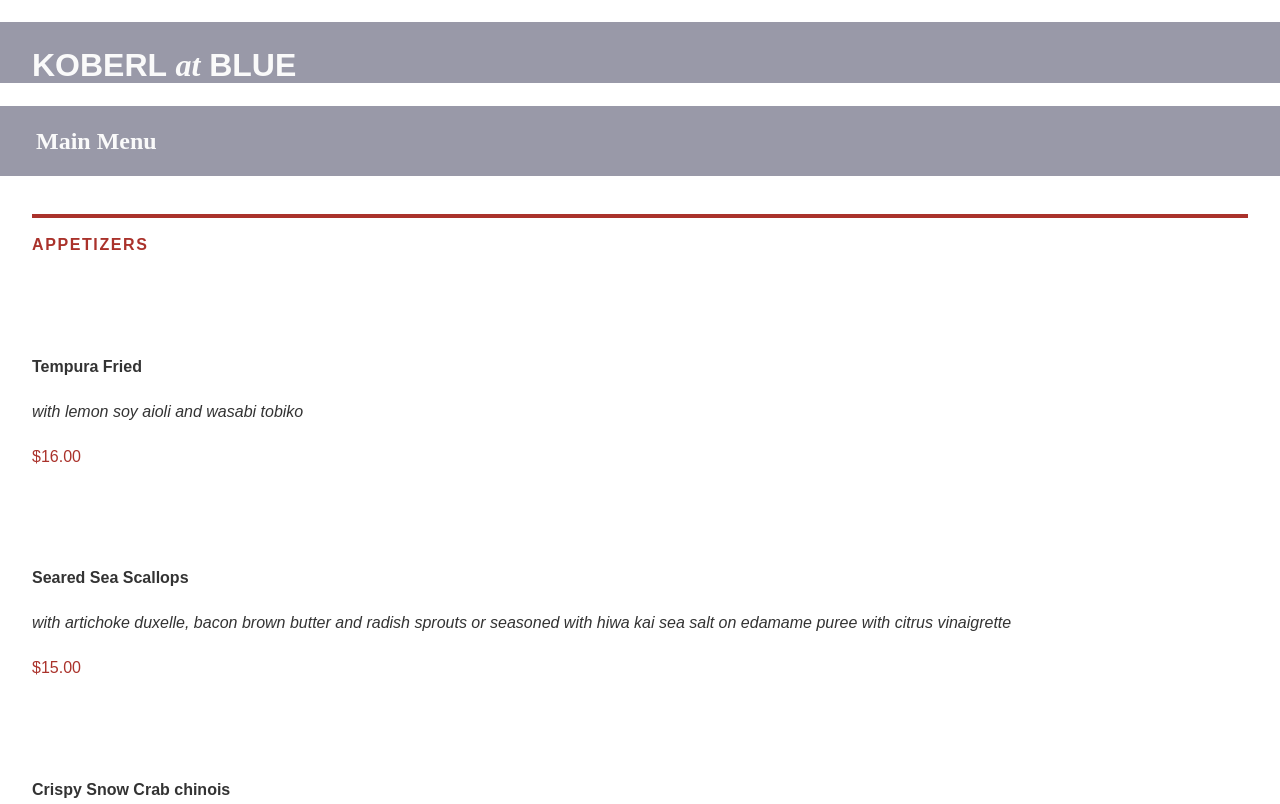
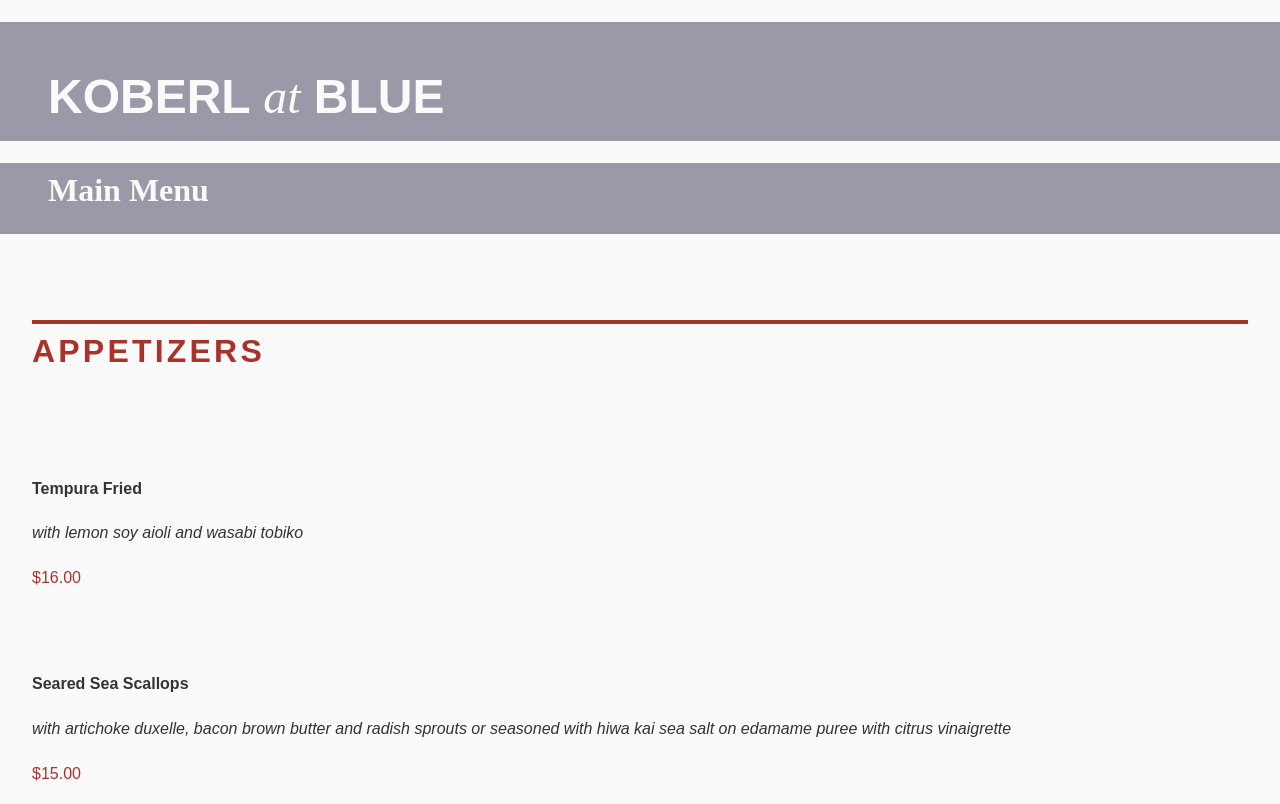
Before and after one commit to lkim34/lkim34.github.io, a plain HTML site: page restaurantmenucss/index.html in a window 1280 px wide. Shown: the top 804 px of the page. Drawn offline with Linux system fonts and the light colour scheme.

Commit message:
Update style.css

```diff
--- a/restaurantmenucss/style.css
+++ b/restaurantmenucss/style.css
@@ -1,19 +1,21 @@
 /*CSS document*/
 html, body, div, applet, object, iframe, h1, h2, h3, h4, h5, h6, p, blockquote, pre, a, abbr, acronym, address, big, cite, code, del, dfn, em, img, ins, kbd, q, s, samp, small, strike, strong, sub, sup, tt, var, b, u, i, center, dl, dt, dd, ol, ul, li, fieldset, form, label, legend, table, caption, tbody, tfoot, thead, tr, th, td, article, aside, canvas, details, embed, figure, figcaption, footer, header, hgroup, menu, nav, output, ruby, section, summary, time, mark, audio, video {margin: 0; padding: 0; border: 0; font-size: 100%; font: inherit; display: block;}
 
+/* Replace this whole line 3 with my version of Eric Meyer’s reset tool.*/
+
 body {
-	background-color: rgb (250,250,250); /* Not totally white. */
-	color:rgb(51,51,51);  /* Not totally black. */
+	background-color: rgb(250, 250, 250); /* Not totally white. */
+	color: rgb(51, 51, 51);  /* Not totally black. */
 	line-height: 140%; 	/* A little extra leading. */
 	font-family: sans-serif;
 }
 
 h1 {
-	background-color:rgb(153,153,168);
-	color: rgb(250,250,250); /* Same as body background. */
-	font-size: 2em;
-	padding: 1em 1em .2em; /* You want three values. */
-	font-weight: bold;
+	background-color: rgb(153, 153, 168);
+	color: rgb(250, 250, 250); /* Same as body background. */
+	font-size: 3em;
+	padding: 4rem 3rem 2rem; /* You want three values. */
+	font-weight:bold;
 	text-transform: uppercase;
 }
 
@@ -21,46 +23,50 @@
 h1 span {
 	font-family: serif;
 	font-style: italic;
-	font-weight: 1.5em;
+	font-weight: normal;
 	text-transform: lowercase;
 }
 
 h2 {
-	background-color: rgb(153,153,168);
-	color: rgb(250,250,250);
-	font-size: 1.5em;
-	padding: 1em 1.5em 1em;
-	font-family:serif;
+	background-color: rgb(153, 153, 168);
+	color: rgb(250, 250, 250);
+	font-size: 2em;
+	padding: 1rem 3rem 2rem;
+	font-family: _______;
 	font-weight: bold;
 }
 
 h3 {
-	margin: 1em 2em 1em; /*Three values again. You got the idea.*/
-	padding-top: 1em;
-	font-size: 1em;
-	color: rgb(170,50,43);
+	margin: 4rem 2rem 2rem; /*Three values again. You got the idea.*/
+	padding-top: 0.5em;
+	font-size: 2em;
+	color: rgb(170, 50, 43);
 	font-weight: bold;
 	text-transform: uppercase;
-	letter-spacing: .1em; /*Just an extra tracking for bold uppercase letters. Try 0.1em */
-	border-top: .25rem solid rgb(170,50,43);
+	letter-spacing: 0.1em; /*Just an extra tracking for bold uppercase letters. Try 0.1em */
+	border-top: 0.25rem solid	rgb(170, 50, 43);
 }
 
 h4 {
+	margin: 1rem 2rem 0rem;
 	font-weight: bold;
+	color: rgb(51, 51, 51);
 }
 
 p.description {
+	margin: 0em 2rem 0rem;
 	font-style: italic;
 }
 
 p.price {
-	color: rgb(170,50,43);
+	color: rgb(170, 50, 43);
+	margin: 0em 2rem 0rem;
 }
 
 ul {
-	margin:.5em 1em 1.5em;
+	margin: ____ ____ ____;
 }
 
 li {
-	margin: .5em 1em 1.5em;
+	margin: ____ ____;
 }
```
